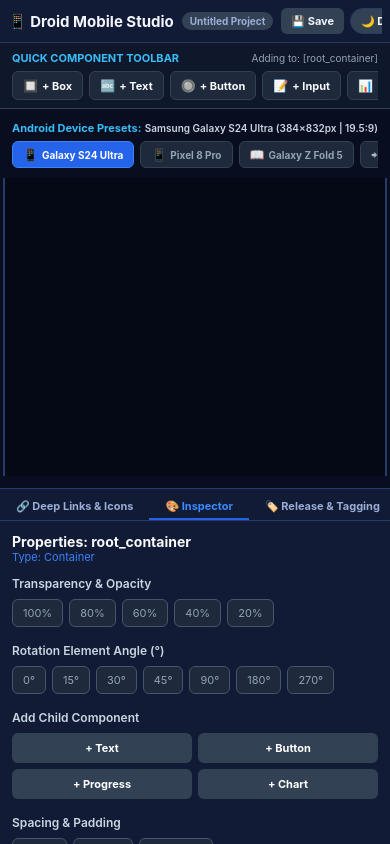
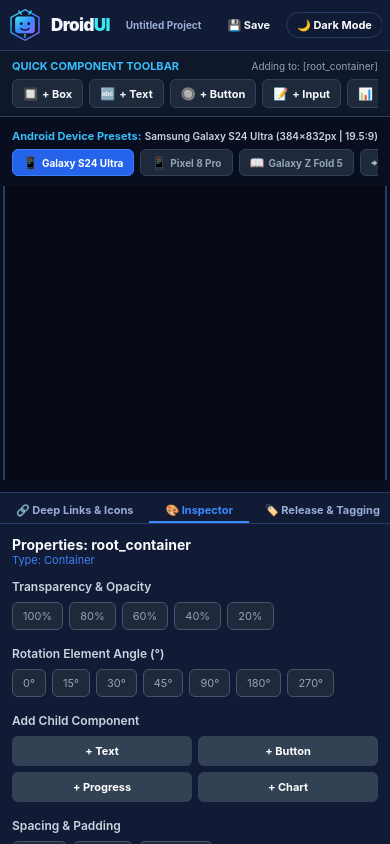
Before and after one commit to CodePhrex/DroidUI, a React Native app in the folder app/: screen / in a window 390 px wide. Built offline with nearby package versions, Linux system fonts and the light colour scheme.

Commit message:
Integrate DroidUI logo and animated splash into editor

```diff
--- a/app/App.tsx
+++ b/app/App.tsx
@@ -34,6 +34,7 @@ import { AccessibilityStudio } from './src/components/AccessibilityStudio';
 import { LocalizationStudio } from './src/components/LocalizationStudio';
 import { PerformanceProfilerStudio } from './src/components/PerformanceProfilerStudio';
 import { THEMES } from './src/theme/themeConfig';
+import { BrandMark, BrandSplash } from './src/components/DroidUIBrand';
 import { generateReactNativeTSX, generateJetpackComposeKotlin } from './src/compiler/codeExporter';
 import { generateSVGVector, generateCSSinJS, generateJSONSchema } from './src/compiler/exportPresets';
 import { generateStoreListingText } from './src/compiler/storeMetadataGenerator';
@@ -62,6 +63,7 @@ export default function App() {
   const [modalVisible, setModalVisible] = useState(false);
   const [codeOutput, setCodeOutput] = useState('');
   const [isSaving, setIsSaving] = useState(false);
+  const [showBrandSplash, setShowBrandSplash] = useState(true);
 
   const currentVP = VIEWPORTS[activeViewport] || VIEWPORTS.galaxy_s24_ultra;
 
@@ -100,19 +102,19 @@ export default function App() {
       {/* Studio Top Navigation Header Bar */}
       <View style={[styles.navbar, { backgroundColor: theme.bgSurface, borderColor: theme.border }]}>
         <View style={styles.brandGroup}>
-          <Text style={[styles.logoTitle, { color: theme.textPrimary }]}>📱 Droid Mobile Studio</Text>
-          <View style={[styles.projectBadge, { backgroundColor: isLightMode ? '#e2e8f0' : '#334155' }]}>
+          <BrandMark size={34} compact />
+          <View style={[styles.projectBadge, { backgroundColor: isLightMode ? '#E5EDFF' : '#111B35' }]}>
             <Text style={[styles.projectBadgeText, { color: theme.textSecondary }]}>{currentProjectName}</Text>
           </View>
         </View>
 
         <ScrollView horizontal showsHorizontalScrollIndicator={false} style={{ flex: 1 }} contentContainerStyle={styles.navActions}>
-          <TouchableOpacity style={[styles.navBtn, { backgroundColor: isLightMode ? '#e2e8f0' : '#334155' }]} onPress={handleQuickSave} disabled={isSaving}>
+          <TouchableOpacity style={[styles.navBtn, { backgroundColor: isLightMode ? '#E5EDFF' : '#111B35' }]} onPress={handleQuickSave} disabled={isSaving}>
             <Text style={[styles.navBtnText, { color: theme.textPrimary }]}>{isSaving ? 'Saving…' : '💾 Save'}</Text>
           </TouchableOpacity>
           {/* Light / Dark UI Toggle Switch */}
           <TouchableOpacity
-            style={[styles.themeToggleBtn, { backgroundColor: isLightMode ? '#3b82f6' : '#334155', borderColor: theme.border }]}
+            style={[styles.themeToggleBtn, { backgroundColor: isLightMode ? '#398BFF' : '#111B35', borderColor: theme.border }]}
             onPress={toggleThemeMode}
           >
             <Text style={styles.themeToggleText}>
@@ -120,10 +122,10 @@ export default function App() {
             </Text>
           </TouchableOpacity>
 
-          <TouchableOpacity style={[styles.navBtn, { backgroundColor: isLightMode ? '#e2e8f0' : '#334155' }]} onPress={undo}>
+          <TouchableOpacity style={[styles.navBtn, { backgroundColor: isLightMode ? '#E5EDFF' : '#111B35' }]} onPress={undo}>
             <Text style={[styles.navBtnText, { color: theme.textPrimary }]}>↩ Undo</Text>
           </TouchableOpacity>
-          <TouchableOpacity style={[styles.navBtn, { backgroundColor: isLightMode ? '#e2e8f0' : '#334155' }]} onPress={redo}>
+          <TouchableOpacity style={[styles.navBtn, { backgroundColor: isLightMode ? '#E5EDFF' : '#111B35' }]} onPress={redo}>
             <Text style={[styles.navBtnText, { color: theme.textPrimary }]}>↪ Redo</Text>
           </TouchableOpacity>
           <TouchableOpacity style={[styles.exportBtn, { backgroundColor: theme.primary }]} onPress={() => handleExport('tsx')}>
@@ -141,8 +143,8 @@ export default function App() {
         <View style={styles.canvasArea}>
           <ViewportSelector activeViewport={activeViewport} onSelectViewport={setActiveViewport} />
           <ScrollView horizontal contentContainerStyle={{ flexGrow: 1, justifyContent: 'center' }}>
-            <View style={[styles.deviceFrame, { width: currentVP.width, minHeight: currentVP.height, borderColor: theme.border, backgroundColor: isLightMode ? '#f1f5f9' : 'rgba(0,0,0,0.3)' }]}>
-              <View style={[styles.deviceNotch, { backgroundColor: isLightMode ? '#cbd5e1' : '#334155' }]} />
+            <View style={[styles.deviceFrame, { width: currentVP.width, minHeight: currentVP.height, borderColor: theme.border, backgroundColor: isLightMode ? '#101A36' : 'rgba(0,0,0,0.3)' }]}>
+              <View style={[styles.deviceNotch, { backgroundColor: isLightMode ? '#cbd5e1' : '#111B35' }]} />
               <CanvasRenderer node={rootNode} />
             </View>
           </ScrollView>
@@ -280,8 +282,8 @@ export default function App() {
               <TouchableOpacity style={styles.presetBtn} onPress={() => handleExport('store')}><Text style={styles.presetBtnText}>Play Store Spec</Text></TouchableOpacity>
               <TouchableOpacity style={styles.presetBtn} onPress={() => handleExport('droidui')}><Text style={styles.presetBtnText}>.dui Package</Text></TouchableOpacity>
             </View>
-            <ScrollView style={[styles.codeScroll, { backgroundColor: isLightMode ? '#f1f5f9' : '#1e293b' }]}>
-              <Text style={[styles.codeText, { color: isLightMode ? '#0284c7' : '#38bdf8' }]}>{codeOutput}</Text>
+            <ScrollView style={[styles.codeScroll, { backgroundColor: isLightMode ? '#101A36' : '#1e293b' }]}>
+              <Text style={[styles.codeText, { color: isLightMode ? '#0284c7' : '#38E8F2' }]}>{codeOutput}</Text>
             </ScrollView>
             <TouchableOpacity style={[styles.closeBtn, { backgroundColor: theme.primary }]} onPress={() => setModalVisible(false)}>
               <Text style={styles.closeBtnText}>Close Modal</Text>
@@ -289,6 +291,7 @@ export default function App() {
           </View>
         </View>
       </Modal>
+      {showBrandSplash && <BrandSplash onFinish={() => setShowBrandSplash(false)} />}
     </SafeAreaView>
   );
 }
@@ -314,7 +317,7 @@ const styles = StyleSheet.create({
   panelArea: { flex: 1, borderTopWidth: 1 },
   tabScroll: { borderBottomWidth: 1, maxHeight: 42 },
   tab: { paddingHorizontal: 16, paddingVertical: 10, alignItems: 'center' },
-  activeTab: { borderBottomWidth: 2, borderBottomColor: '#2563eb' },
+  activeTab: { borderBottomWidth: 2, borderBottomColor: '#398BFF' },
   tabText: { fontSize: 11, fontWeight: 'bold' },
   modalOverlay: { flex: 1, backgroundColor: 'rgba(0,0,0,0.8)', justifyContent: 'center', padding: 20 },
   modalContent: { padding: 16, borderRadius: 12, maxHeight: '80%' },
@@ -323,6 +326,6 @@ const styles = StyleSheet.create({
   codeText: { fontFamily: 'monospace', fontSize: 12 },
   closeBtn: { marginTop: 12, padding: 10, borderRadius: 6, alignItems: 'center' },
   closeBtnText: { color: '#ffffff', fontWeight: 'bold' },
-  presetBtn: { backgroundColor: '#334155', paddingHorizontal: 8, paddingVertical: 5, borderRadius: 4 },
-  presetBtnText: { color: '#38bdf8', fontSize: 10, fontWeight: 'bold' },
+  presetBtn: { backgroundColor: '#111B35', paddingHorizontal: 8, paddingVertical: 5, borderRadius: 4 },
+  presetBtnText: { color: '#38E8F2', fontSize: 10, fontWeight: 'bold' },
 });
```
